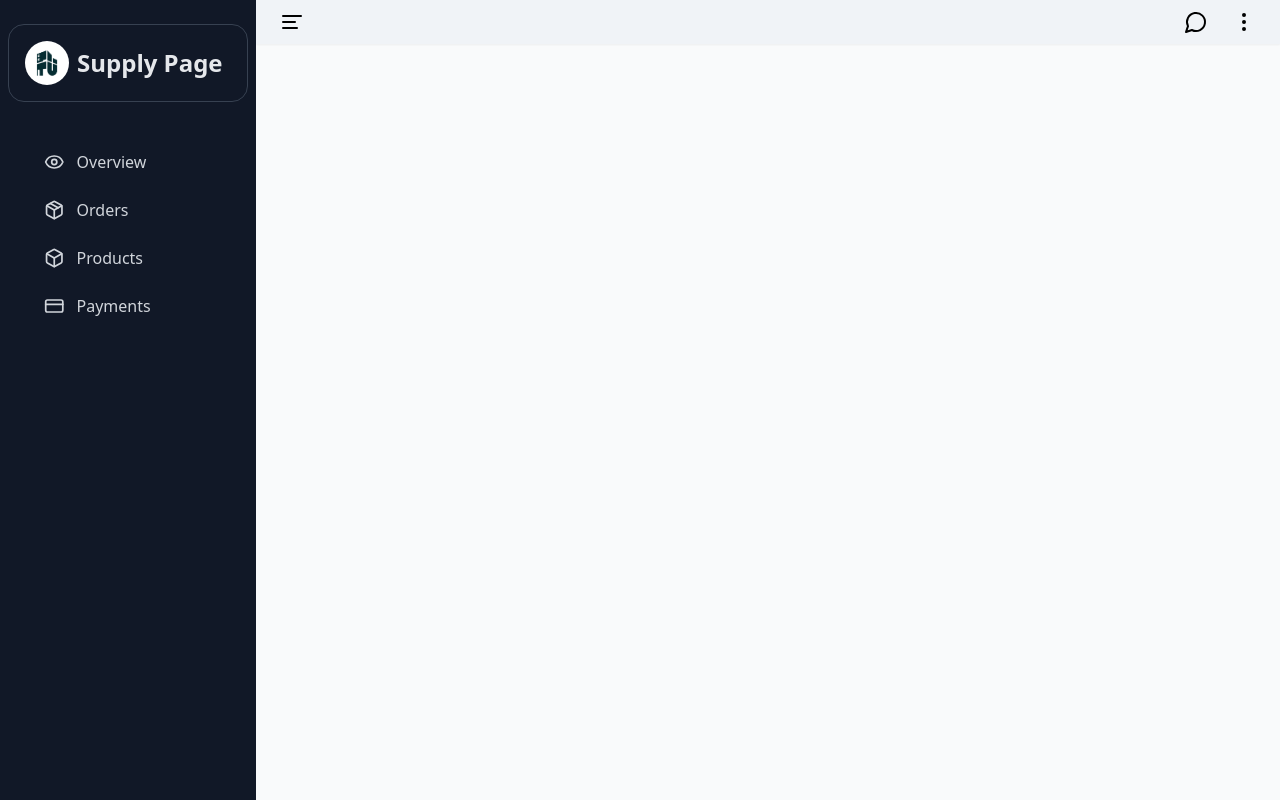
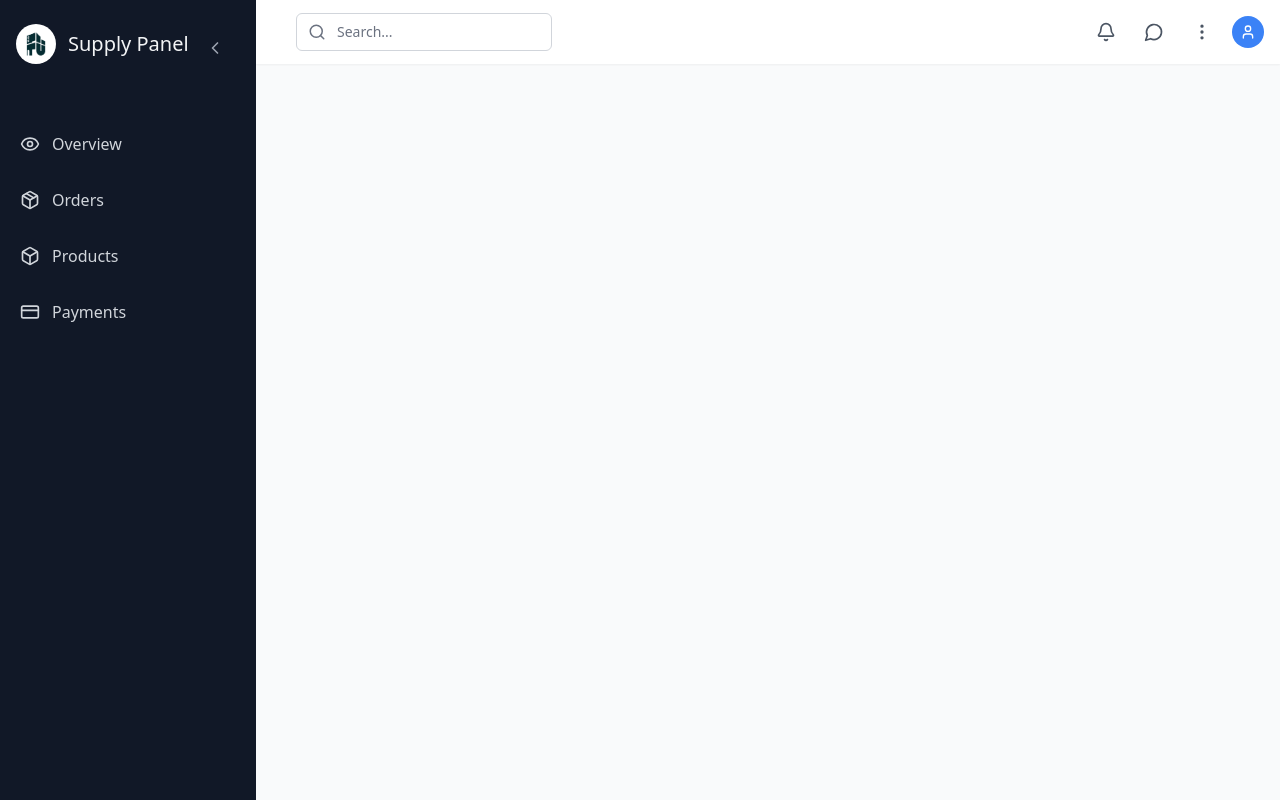
Before and after one commit to FuadJemal86/Constraction-Material-Ordering-System, a React (Vite) app in the folder cliaynt/: page /supplier-page in a window 1280 px wide. Built offline with nearby package versions, Linux system fonts and the light colour scheme.

Commit message:
feat: enhance Nav component with responsive sidebar and improved navigation structure fix: correct limit parsing in getOrder function to use query parameters fix: update profile picture condition in HeaderProfile component for better null handling

```diff
--- a/cliaynt/src/components/SupplyNav/Nav.jsx
+++ b/cliaynt/src/components/SupplyNav/Nav.jsx
@@ -1,70 +1,150 @@
-import React from 'react';
-import { Link, Outlet } from 'react-router-dom';
+import React, { useState } from 'react';
+import { Link, Outlet, useLocation } from 'react-router-dom';
 import logo from '../../images/logo constraction.jpeg';
-import { AlignLeft, MoreVertical, Eye, Package, ShoppingCart, Box, CreditCard, MessageCircle, Bell } from "lucide-react";
+import {
+    Menu, X, ChevronLeft, Eye, Package, Box,
+    CreditCard, MessageCircle, MoreVertical, Bell, Search, User
+} from "lucide-react";
 
 function Nav() {
+    const [collapsed, setCollapsed] = useState(false);
+    const [mobileOpen, setMobileOpen] = useState(false);
+    const location = useLocation();
+
+    const toggleSidebar = () => {
+        setCollapsed(!collapsed);
+    };
+
+    const toggleMobileSidebar = () => {
+        setMobileOpen(!mobileOpen);
+    };
+
+    const menuItems = [
+        { icon: <Eye size={20} />, title: 'Overview', path: '/' },
+        { icon: <Package size={20} />, title: 'Orders', path: '/supplier-page/order' },
+        { icon: <Box size={20} />, title: 'Products', path: '/supplier-page/product' },
+        { icon: <CreditCard size={20} />, title: 'Payments', path: '/supplier-page/payment' },
+    ];
+
     return (
-        <div className='flex'>
-            <div className='bg-gray-900 w-64 h-screen fixed left-0 top-0 z-[1000]'>
-                <div className='p-2'>
-                    <div className='p-4 mt-4 mb-4 border rounded-2xl border-gray-700 flex items-center gap-2'>
-                        <span className='bg-white rounded-full'><img className='w-11 h-11' src={logo} alt="Logo" /></span>
-                        <div className='font-semibold text-gray-200 text-2xl'>Supply Page</div>
+        <div className="flex flex-col h-screen lg:flex-row min-h-screen bg-gray-50">
+            {/* Mobile overlay */}
+            {mobileOpen && (
+                <div
+                    className="fixed inset-0 bg-black bg-opacity-50 z-20 lg:hidden"
+                    onClick={toggleMobileSidebar}
+                />
+            )}
+
+            {/* Sidebar */}
+            <aside className={`
+                fixed lg:static top-0 left-0
+                h-screen bg-gray-900 text-white transition-all duration-300 ease-in-out
+                ${collapsed ? 'w-20' : 'w-64'}
+                ${mobileOpen ? 'translate-x-0' : '-translate-x-full lg:translate-x-0'}
+            `}>
+                {/* Logo section */}
+                <div className="p-4 flex items-center">
+                    <div className={`
+                        mt-2 mb-4  rounded-xl
+                        flex items-center ${collapsed ? 'justify-center' : 'gap-3'}
+                    `}>
+                        <span className="bg-white rounded-full flex-shrink-0">
+                            <img className="w-10 h-10 rounded-full" src={logo} alt="Logo" />
+                        </span>
+                        {!collapsed && (
+                            <div className="font-medium text-gray-100 text-xl">Supply Panel</div>
+                        )}
                     </div>
-                    <nav className='pl-8 pt-7'>
-                        <ul className='text-gray-300 grid gap-4 text-left'>
-                            <li className='hover:bg-slate-700 hover:text-white w-full p-1 transition cursor-pointer rounded-md flex gap-2'>
-                                <Eye /><Link className='w-full pl-1'>Overview</Link>
-                            </li>
-                            <li className='hover:bg-slate-700 w-full p-1 transition cursor-pointer rounded-md hover:text-white flex gap-2'>
-                                <Package /><Link to={'order'} className='w-full pl-1'>Orders</Link>
-                            </li>
-                            <li className='hover:bg-slate-700 w-full p-1 transition cursor-pointer rounded-md hover:text-white flex gap-2'>
-                                <Box /><Link to={'product'} className='w-full pl-1'>Products</Link>
-                            </li>
-                            <li className='hover:bg-slate-700 w-full p-1 transition cursor-pointer rounded-md hover:text-white flex gap-2'>
-                                <CreditCard /><Link to={'payment'} className='w-full pl-1'>Payments</Link>
-                            </li>
-                        </ul>
-                    </nav>
+                    <button
+                        onClick={toggleSidebar}
+                        className="text-gray-400 hover:text-white hidden lg:block ml-4"
+                    >
+                        <ChevronLeft size={20} className={`transform transition-transform ${collapsed ? 'rotate-180' : ''}`} />
+                    </button>
                 </div>
-            </div>
 
-            <div className='flex-1 ml-64 flex flex-col min-h-screen'>
+                {/* Navigation */}
+                <nav className='mt-6'>
+                    <ul className={`
+                        text-gray-300 space-y-2 px-2
+                        ${collapsed ? 'flex flex-col items-center' : ''}
+                    `}>
+                        {menuItems.map((item) => {
+                            const isActive = location.pathname === item.path;
+                            return (
+                                <li key={item.path} className="w-full">
+                                    <Link
+                                        to={item.path}
+                                        className={`
+                                            flex items-center py-3 px-3 rounded-lg transition-colors
+                                            ${isActive
+                                                ? 'bg-blue-600 text-white'
+                                                : 'text-gray-300 hover:bg-gray-800 hover:text-white'}
+                                            ${collapsed ? 'justify-center' : ''}
+                                        `}
+                                    >
+                                        <span className="inline-flex">{item.icon}</span>
+                                        {!collapsed && <span className="ml-3 font-medium">{item.title}</span>}
+                                    </Link>
+                                </li>
+                            );
+                        })}
+                    </ul>
+                </nav>
+            </aside>
 
-                <div className="bg-slate-200/50 backdrop-blur-md shadow-sm h-11 flex items-center sticky top-0 z-50">
-                    <header className='w-full'>
-                        <div className='flex justify-between px-4'>
-                            <div>
-                                <button className='p-2'>
-                                    <AlignLeft size={24} />
+            {/* Main content */}
+            <div className='flex flex-1 flex-col'>
+                {/* Header */}
+                <header className="bg-white shadow-sm sticky top-0  z-30">
+                    <div className="flex items-center justify-between h-16 px-4">
+                        <div className="flex items-center">
+                            <button
+                                onClick={toggleMobileSidebar}
+                                className="p-2 rounded-md text-gray-600 hover:text-gray-900 focus:outline-none lg:hidden"
+                            >
+                                {mobileOpen ? <X size={24} /> : <Menu size={24} />}
+                            </button>
+                            <div className="ml-2 lg:ml-6 relative text-gray-500 focus-within:text-gray-900 hidden md:block">
+                                <div className="absolute inset-y-0 left-0 pl-3 flex items-center pointer-events-none">
+                                    <Search size={18} />
+                                </div>
+                                <input
+                                    type="search"
+                                    placeholder="Search..."
+                                    className="block w-full pl-10 pr-3 py-2 border border-gray-300 rounded-md leading-5 bg-white placeholder-gray-500 focus:outline-none focus:ring-2 focus:ring-blue-500 focus:border-blue-500 sm:text-sm"
+                                />
+                            </div>
+                        </div>
+                        <div className="flex items-center space-x-3">
+                            <button className="p-2 text-gray-600 hover:text-gray-900 rounded-full hover:bg-gray-100">
+                                <Bell size={20} />
+                            </button>
+                            <button className="p-2 text-gray-600 hover:text-gray-900 rounded-full hover:bg-gray-100">
+                                <MessageCircle size={20} />
+                            </button>
+                            <div className="relative">
+                                <button className="p-2 text-gray-600 hover:text-gray-900 rounded-full hover:bg-gray-100">
+                                    <MoreVertical size={20} />
                                 </button>
                             </div>
-
-                            <div className='flex gap-2'>
-                                <div>
-                                    <button className='p-2'>
-                                        <MessageCircle size={24} />
-                                    </button>
-                                </div>
-
-                                <div>
-                                    <button className='p-2'>
-                                        <MoreVertical size={24} />
-                                    </button>
+                            <div className="ml-2 hidden sm:block">
+                                <div className="h-8 w-8 rounded-full bg-blue-500 flex items-center justify-center text-white">
+                                    <User size={16} />
                                 </div>
                             </div>
                         </div>
-                    </header>
-                </div>
+                    </div>
+                </header>
 
-                <div className="flex-1 p-4 custom-scrollbar bg-gray-50">
+                {/* Page content */}
+                <main className="flex-1 p-4 md:p-6 custom-scrollbar bg-gray-50">
                     <Outlet />
-                </div>
+                </main>
             </div>
         </div>
-    )
+    );
 }
 
 export default Nav;
--- a/cliaynt/src/components/order cards/HeaderProfile.jsx
+++ b/cliaynt/src/components/order cards/HeaderProfile.jsx
@@ -119,17 +119,16 @@ function HeaderProfile() {
                     <span className="relative group">
                         {
                             isProfile && (
-                                profilePicture.length > 0 ? (
+                                profilePicture?.image?.length > 0 ? (
                                     <button className="h-8 w-8  border border-gray-500  rounded-full overflow-hidden">
                                         <img src={`http://localhost:3032/images/${profilePicture?.image}`} alt="Profile picture" className="w-full h-full object-cover p-[2px] rounded-full" />
                                     </button>
 
                                 ) : (
                                     <button className="h-8 w-8   rounded-full overflow-hidden">
-                                        <User/>
+                                        <User />
                                     </button>
                                 )
-
                             )
                         }
                         <div className="absolute right-0 mt-2 w-64 bg-white dark:bg-gray-800 rounded-lg shadow-lg opacity-0 invisible group-hover:opacity-100 group-hover:visible transition-all duration-300 z-50">
```
Also changed, not shown: cliaynt/src/components/SupplyNav/SupplierOrders.jsx (line endings or trailing spaces), 1 other file (tests, documents, lock files or other folders).
